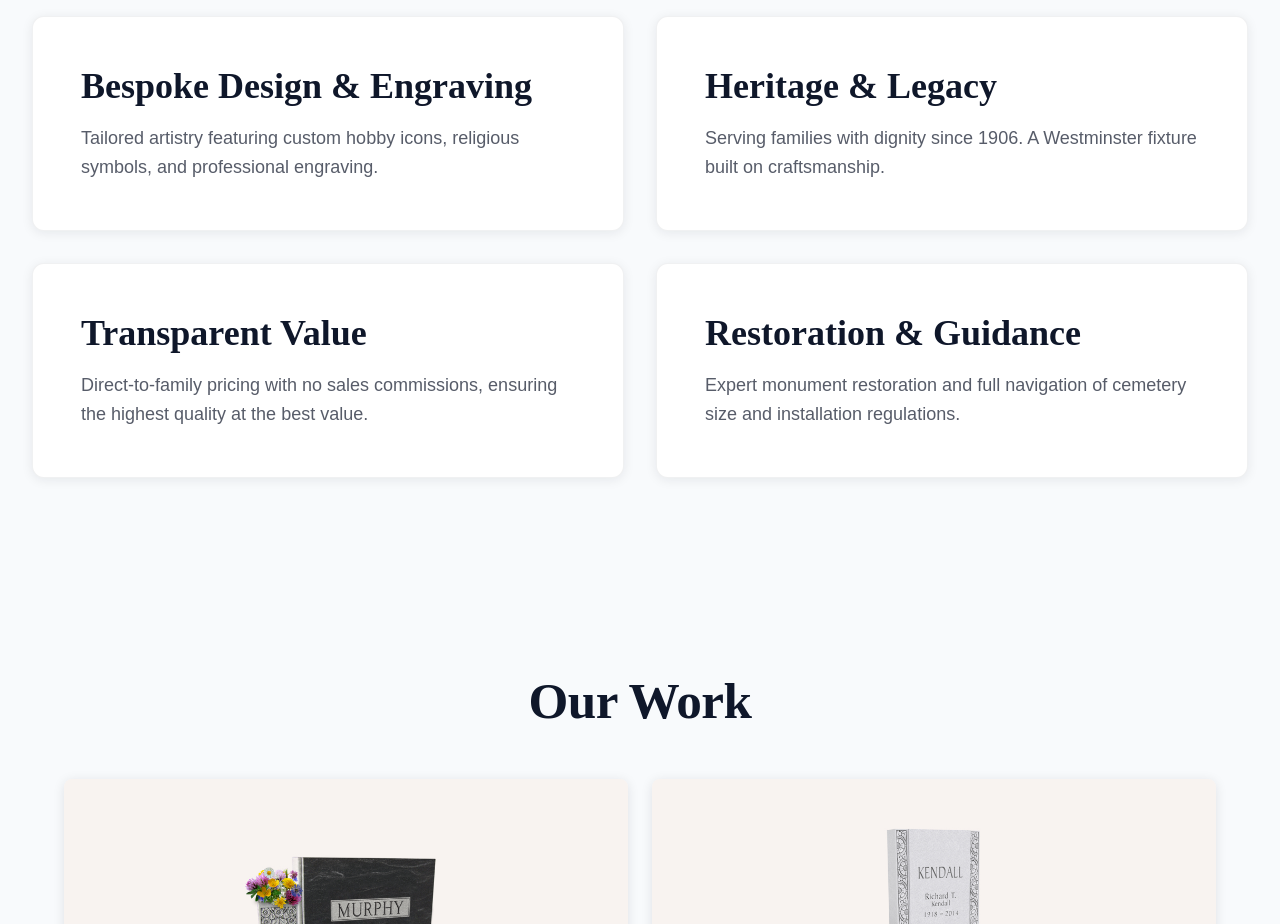
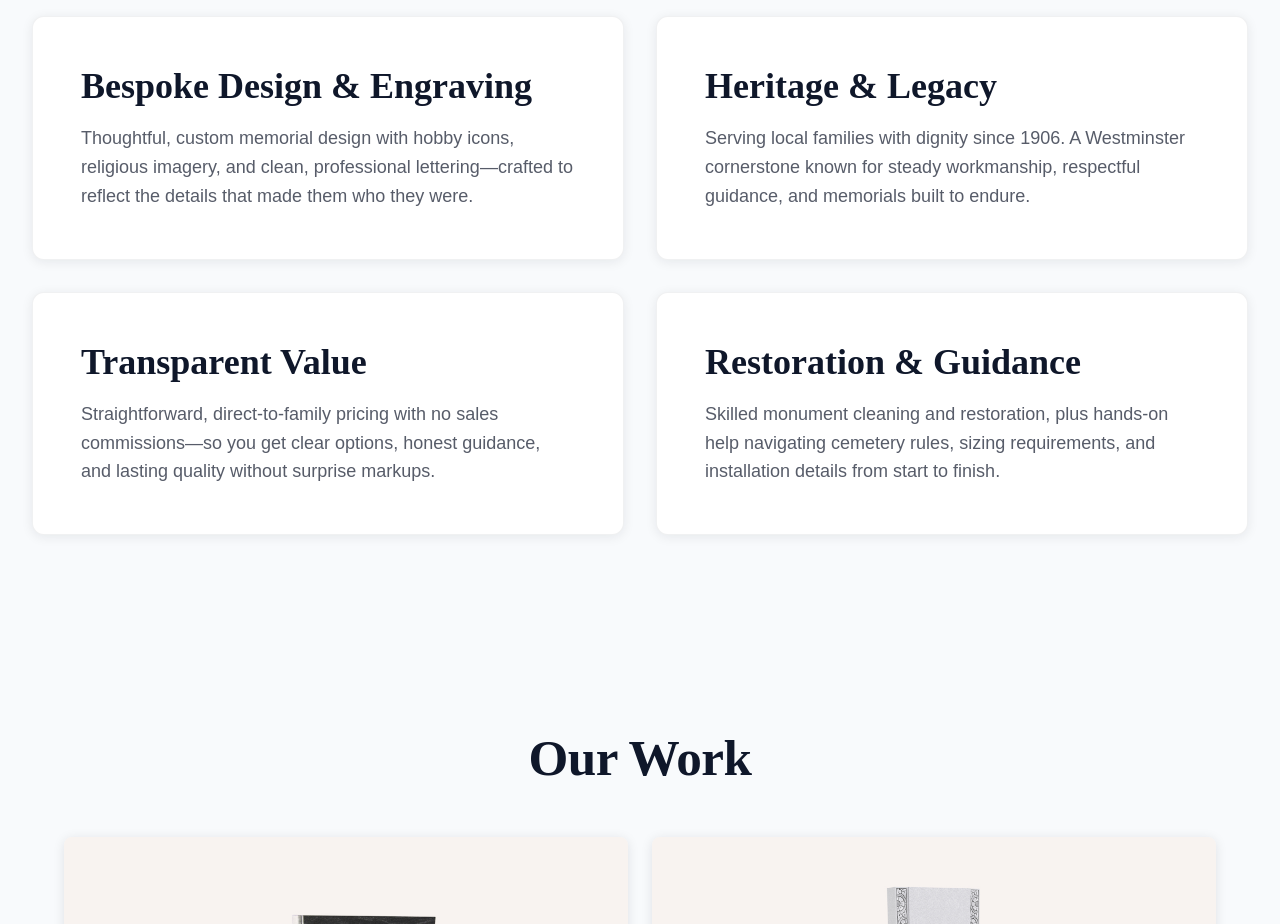
Before and after one commit to bradyudovich/MathiasMonuments, a Next.js app: page / in a window 1280 px wide. Shown: the part 960-1884 px from the top of the page. Built offline with nearby package versions, Linux system fonts and the light colour scheme.

Commit message:
Revise paragraph texts for clarity and detail

```diff
--- a/components/BentoLegacyGrid.tsx
+++ b/components/BentoLegacyGrid.tsx
@@ -31,7 +31,9 @@ export default function BentoLegacyGrid() {
         variants={tileVariants}
       >
         <h3>Bespoke Design & Engraving</h3>
-        <p>Tailored artistry featuring custom hobby icons, religious symbols, and professional engraving.</p>
+        <p>
+          Thoughtful, custom memorial design with hobby icons, religious imagery, and clean, professional lettering—crafted to reflect the details that made them who they were.
+        </p>
       </motion.div>
 
       <motion.div
@@ -42,7 +44,9 @@ export default function BentoLegacyGrid() {
         variants={tileVariants}
       >
         <h3>Heritage & Legacy</h3>
-        <p>Serving families with dignity since 1906. A Westminster fixture built on craftsmanship.</p>
+        <p>
+          Serving local families with dignity since 1906. A Westminster cornerstone known for steady workmanship, respectful guidance, and memorials built to endure.
+        </p>
       </motion.div>
 
       <motion.div
@@ -53,7 +57,9 @@ export default function BentoLegacyGrid() {
         variants={tileVariants}
       >
         <h3>Transparent Value</h3>
-        <p>Direct-to-family pricing with no sales commissions, ensuring the highest quality at the best value.</p>
+        <p>
+          Straightforward, direct-to-family pricing with no sales commissions—so you get clear options, honest guidance, and lasting quality without surprise markups.
+        </p>
       </motion.div>
 
       <motion.div
@@ -64,7 +70,9 @@ export default function BentoLegacyGrid() {
         variants={tileVariants}
       >
         <h3>Restoration & Guidance</h3>
-        <p>Expert monument restoration and full navigation of cemetery size and installation regulations.</p>
+        <p>
+          Skilled monument cleaning and restoration, plus hands-on help navigating cemetery rules, sizing requirements, and installation details from start to finish.
+        </p>
       </motion.div>
     </div>
   )
```
